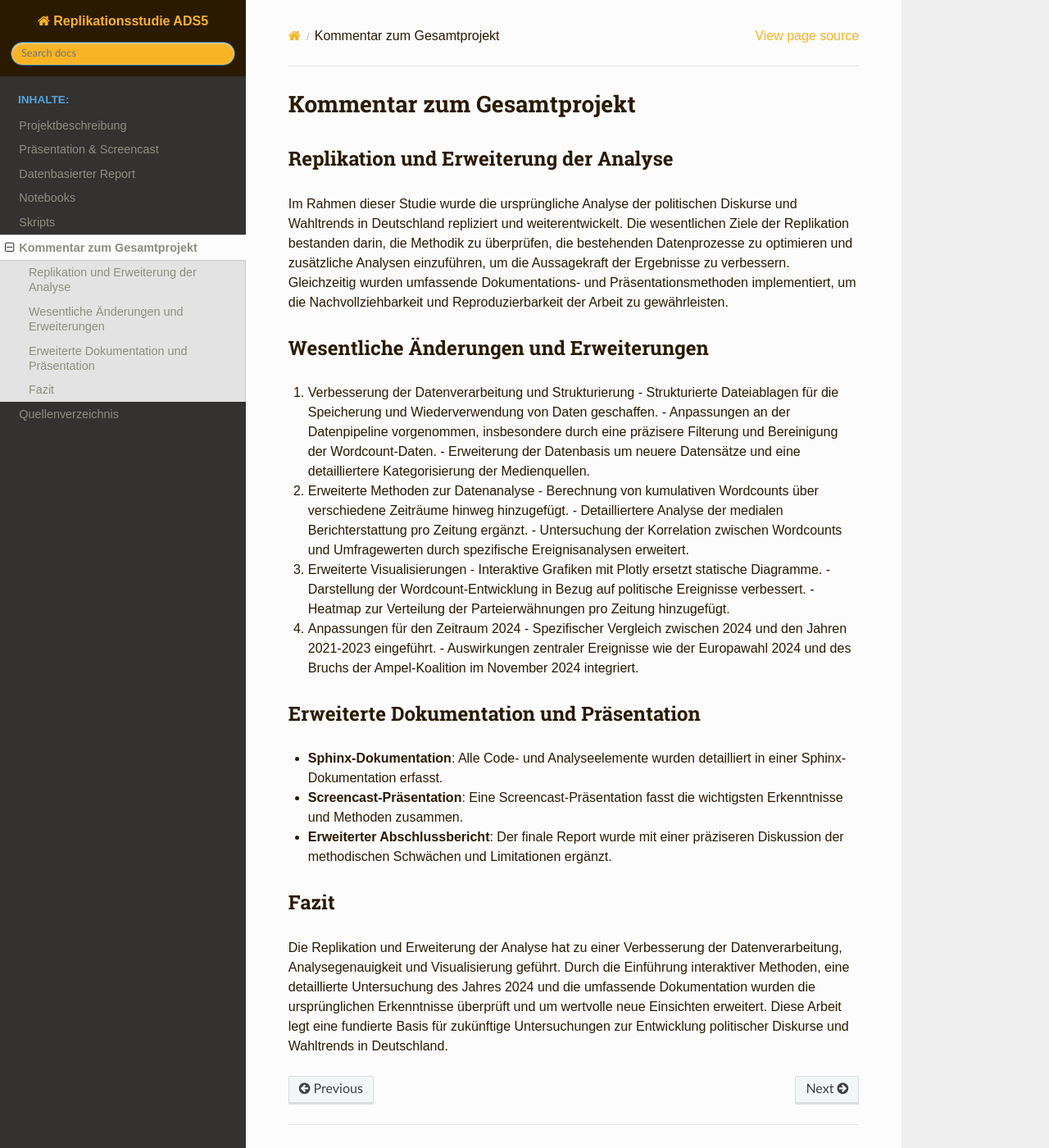
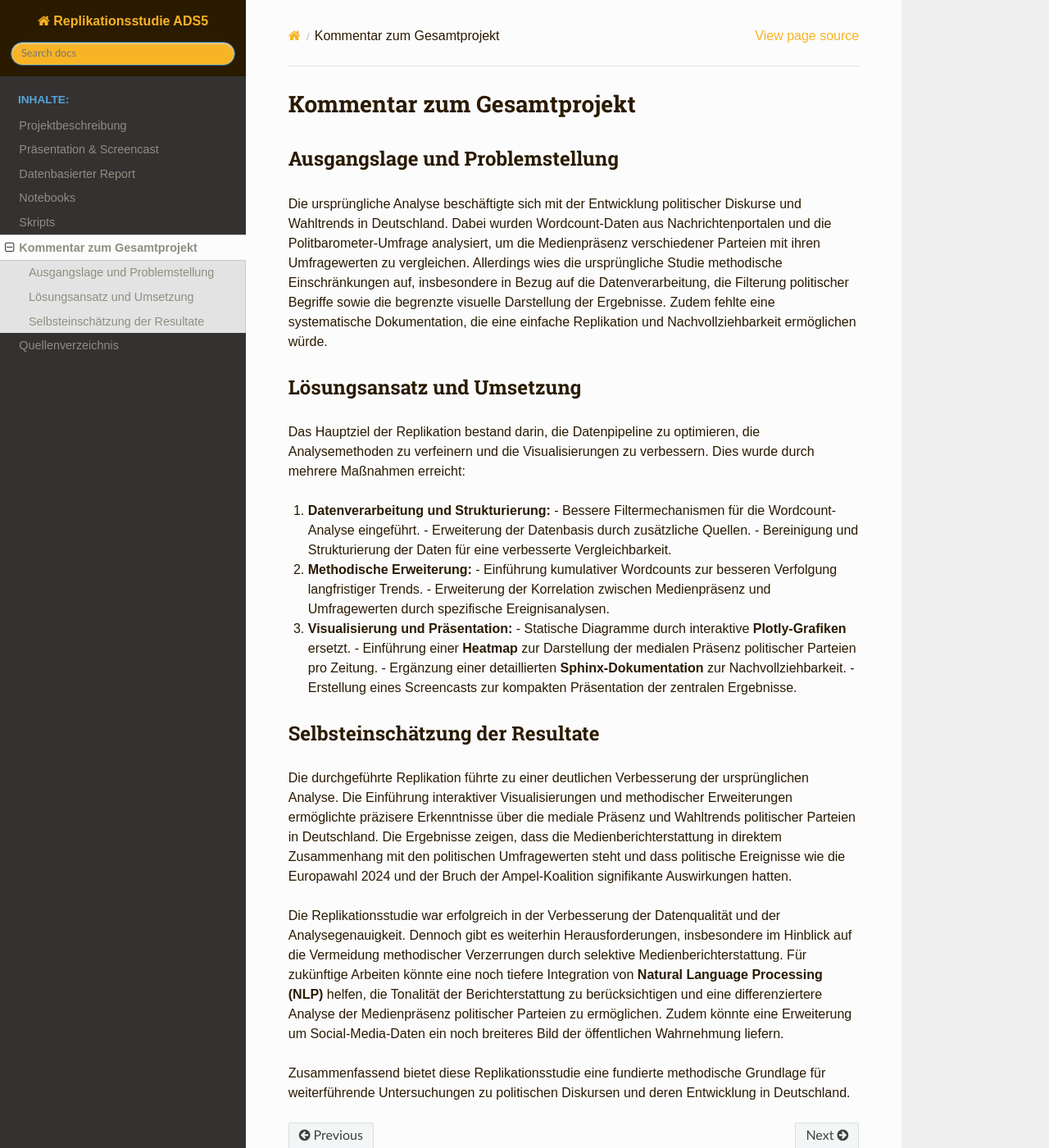
Before and after one commit to Reimser/ads_05_studienarbeit, a Sphinx documentation site: the page built from docs/source/fazit.rst, in a window 1280 px wide and 1400 px high. Shown: the whole window at 82% size. Built offline with Sphinx 7.4.7 and the Read the Docs theme 3.1.0, drawn with Linux system fonts in a browser that asks for light colours; pages that are not in the unit, such as notebooks, are missing from menus.

Commit message:
letzter schliff

```diff
--- a/docs/source/fazit.rst
+++ b/docs/source/fazit.rst
@@ -3,40 +3,34 @@
 ======================================
 Kommentar zum Gesamtprojekt
 ======================================
-Replikation und Erweiterung der Analyse
+
+Ausgangslage und Problemstellung
 ----------------------------------------
-Im Rahmen dieser Studie wurde die ursprüngliche Analyse der politischen Diskurse und Wahltrends in Deutschland repliziert und weiterentwickelt. Die wesentlichen Ziele der Replikation bestanden darin, die Methodik zu überprüfen, die bestehenden Datenprozesse zu optimieren und zusätzliche Analysen einzuführen, um die Aussagekraft der Ergebnisse zu verbessern. Gleichzeitig wurden umfassende Dokumentations- und Präsentationsmethoden implementiert, um die Nachvollziehbarkeit und Reproduzierbarkeit der Arbeit zu gewährleisten.
+Die ursprüngliche Analyse beschäftigte sich mit der Entwicklung politischer Diskurse und Wahltrends in Deutschland. Dabei wurden Wordcount-Daten aus Nachrichtenportalen und die Politbarometer-Umfrage analysiert, um die Medienpräsenz verschiedener Parteien mit ihren Umfragewerten zu vergleichen. Allerdings wies die ursprüngliche Studie methodische Einschränkungen auf, insbesondere in Bezug auf die Datenverarbeitung, die Filterung politischer Begriffe sowie die begrenzte visuelle Darstellung der Ergebnisse. Zudem fehlte eine systematische Dokumentation, die eine einfache Replikation und Nachvollziehbarkeit ermöglichen würde.
 
-Wesentliche Änderungen und Erweiterungen
+Lösungsansatz und Umsetzung
 ----------------------------------------
+Das Hauptziel der Replikation bestand darin, die Datenpipeline zu optimieren, die Analysemethoden zu verfeinern und die Visualisierungen zu verbessern. Dies wurde durch mehrere Maßnahmen erreicht:
 
-1. Verbesserung der Datenverarbeitung und Strukturierung
-   - Strukturierte Dateiablagen für die Speicherung und Wiederverwendung von Daten geschaffen.
-   - Anpassungen an der Datenpipeline vorgenommen, insbesondere durch eine präzisere Filterung und Bereinigung der Wordcount-Daten.
-   - Erweiterung der Datenbasis um neuere Datensätze und eine detailliertere Kategorisierung der Medienquellen.
+1. **Datenverarbeitung und Strukturierung:**
+   - Bessere Filtermechanismen für die Wordcount-Analyse eingeführt.
+   - Erweiterung der Datenbasis durch zusätzliche Quellen.
+   - Bereinigung und Strukturierung der Daten für eine verbesserte Vergleichbarkeit.
 
-2. Erweiterte Methoden zur Datenanalyse
-   - Berechnung von kumulativen Wordcounts über verschiedene Zeiträume hinweg hinzugefügt.
-   - Detailliertere Analyse der medialen Berichterstattung pro Zeitung ergänzt.
-   - Untersuchung der Korrelation zwischen Wordcounts und Umfragewerten durch spezifische Ereignisanalysen erweitert.
+2. **Methodische Erweiterung:**
+   - Einführung kumulativer Wordcounts zur besseren Verfolgung langfristiger Trends.
+   - Erweiterung der Korrelation zwischen Medienpräsenz und Umfragewerten durch spezifische Ereignisanalysen.
 
-3. Erweiterte Visualisierungen
-   - Interaktive Grafiken mit Plotly ersetzt statische Diagramme.
-   - Darstellung der Wordcount-Entwicklung in Bezug auf politische Ereignisse verbessert.
-   - Heatmap zur Verteilung der Parteierwähnungen pro Zeitung hinzugefügt.
+3. **Visualisierung und Präsentation:**
+   - Statische Diagramme durch interaktive **Plotly-Grafiken** ersetzt.
+   - Einführung einer **Heatmap** zur Darstellung der medialen Präsenz politischer Parteien pro Zeitung.
+   - Ergänzung einer detaillierten **Sphinx-Dokumentation** zur Nachvollziehbarkeit.
+   - Erstellung eines Screencasts zur kompakten Präsentation der zentralen Ergebnisse.
 
-4. Anpassungen für den Zeitraum 2024
-   - Spezifischer Vergleich zwischen 2024 und den Jahren 2021-2023 eingeführt.
-   - Auswirkungen zentraler Ereignisse wie der Europawahl 2024 und des Bruchs der Ampel-Koalition im November 2024 integriert.
+Selbsteinschätzung der Resultate
+----------------------------------------
+Die durchgeführte Replikation führte zu einer deutlichen Verbesserung der ursprünglichen Analyse. Die Einführung interaktiver Visualisierungen und methodischer Erweiterungen ermöglichte präzisere Erkenntnisse über die mediale Präsenz und Wahltrends politischer Parteien in Deutschland. Die Ergebnisse zeigen, dass die Medienberichterstattung in direktem Zusammenhang mit den politischen Umfragewerten steht und dass politische Ereignisse wie die Europawahl 2024 und der Bruch der Ampel-Koalition signifikante Auswirkungen hatten.
 
-Erweiterte Dokumentation und Präsentation
-----------------------------------------
+Die Replikationsstudie war erfolgreich in der Verbesserung der Datenqualität und der Analysegenauigkeit. Dennoch gibt es weiterhin Herausforderungen, insbesondere im Hinblick auf die Vermeidung methodischer Verzerrungen durch selektive Medienberichterstattung. Für zukünftige Arbeiten könnte eine noch tiefere Integration von **Natural Language Processing (NLP)** helfen, die Tonalität der Berichterstattung zu berücksichtigen und eine differenziertere Analyse der Medienpräsenz politischer Parteien zu ermöglichen. Zudem könnte eine Erweiterung um Social-Media-Daten ein noch breiteres Bild der öffentlichen Wahrnehmung liefern.
 
-- **Sphinx-Dokumentation**: Alle Code- und Analyseelemente wurden detailliert in einer Sphinx-Dokumentation erfasst.
-- **Screencast-Präsentation**: Eine Screencast-Präsentation fasst die wichtigsten Erkenntnisse und Methoden zusammen.
-- **Erweiterter Abschlussbericht**: Der finale Report wurde mit einer präziseren Diskussion der methodischen Schwächen und Limitationen ergänzt.
-
-Fazit
------
-
-Die Replikation und Erweiterung der Analyse hat zu einer Verbesserung der Datenverarbeitung, Analysegenauigkeit und Visualisierung geführt. Durch die Einführung interaktiver Methoden, eine detaillierte Untersuchung des Jahres 2024 und die umfassende Dokumentation wurden die ursprünglichen Erkenntnisse überprüft und um wertvolle neue Einsichten erweitert. Diese Arbeit legt eine fundierte Basis für zukünftige Untersuchungen zur Entwicklung politischer Diskurse und Wahltrends in Deutschland.
+Zusammenfassend bietet diese Replikationsstudie eine fundierte methodische Grundlage für weiterführende Untersuchungen zu politischen Diskursen und deren Entwicklung in Deutschland.
--- a/docs/source/project.rst
+++ b/docs/source/project.rst
@@ -7,7 +7,7 @@ Projektbeschreibung
 Dieses Projekt untersucht, wie sich die mediale Präsenz von Parteien in deutschen Nachrichtenquellen entwickelt hat und welche politischen Ereignisse diese Trends geprägt haben.
 
 🔹 **Zielsetzung:**
-Das Ziel ist es, die mediale Berichterstattung zu quantifizieren und deren Einfluss auf das Politbarometer zu analysieren. Dabei wird untersucht, ob steigende Erwähnungen (auch negative) zu erhöhter Popularität beitragen.
+Das Ziel ist es, die mediale Berichterstattung zu quantifizieren und deren Einfluss auf das Politbarometer zu analysieren. Dabei wird untersucht, ob steigende Erwähnungen zu erhöhter Popularität beitragen.
 
 🔹 **Daten & Methodik:**
 - **Datenquellen:** Artikel aus verschiedenen deutschen Nachrichtenportalen
```
Also changed, not shown: 2 other files.
